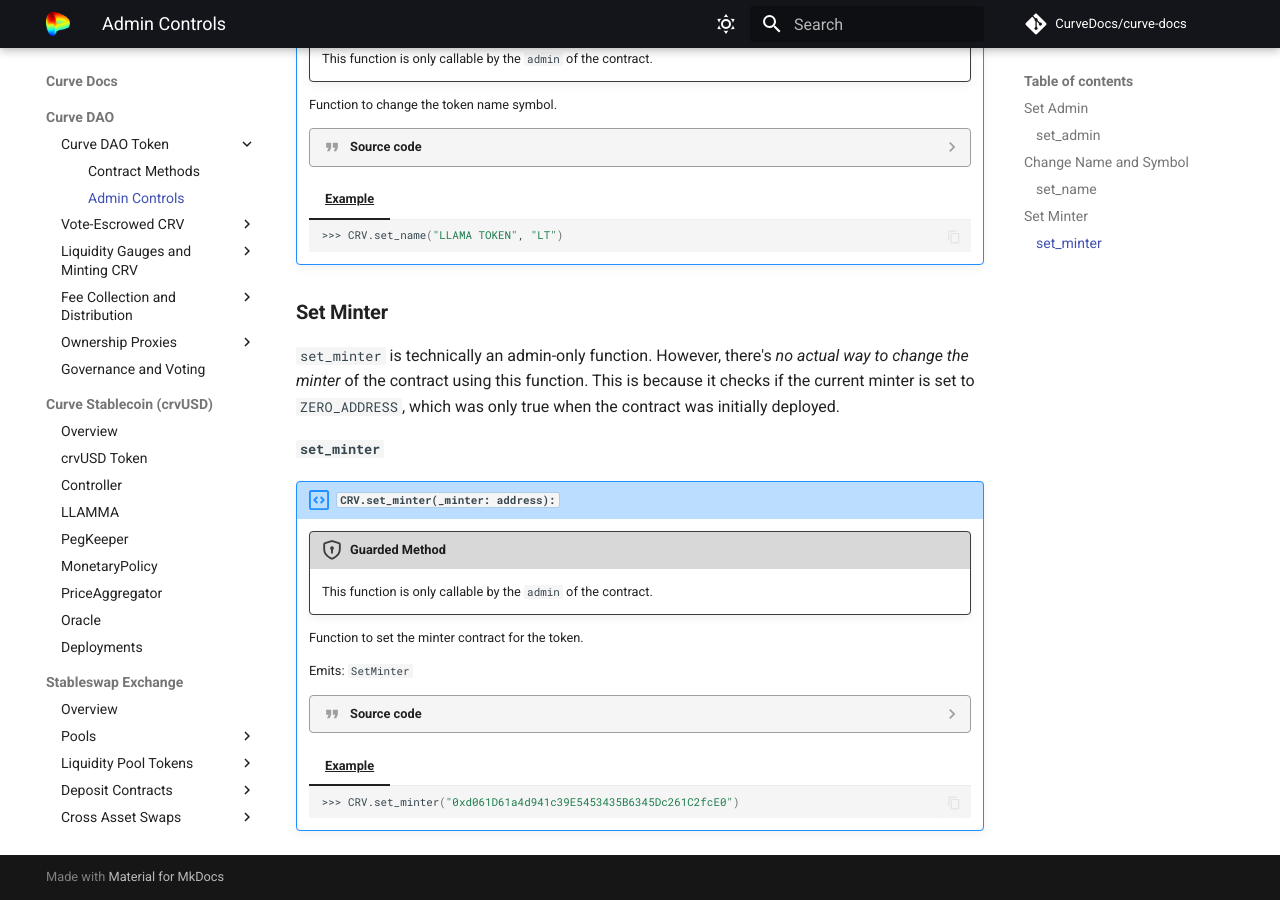
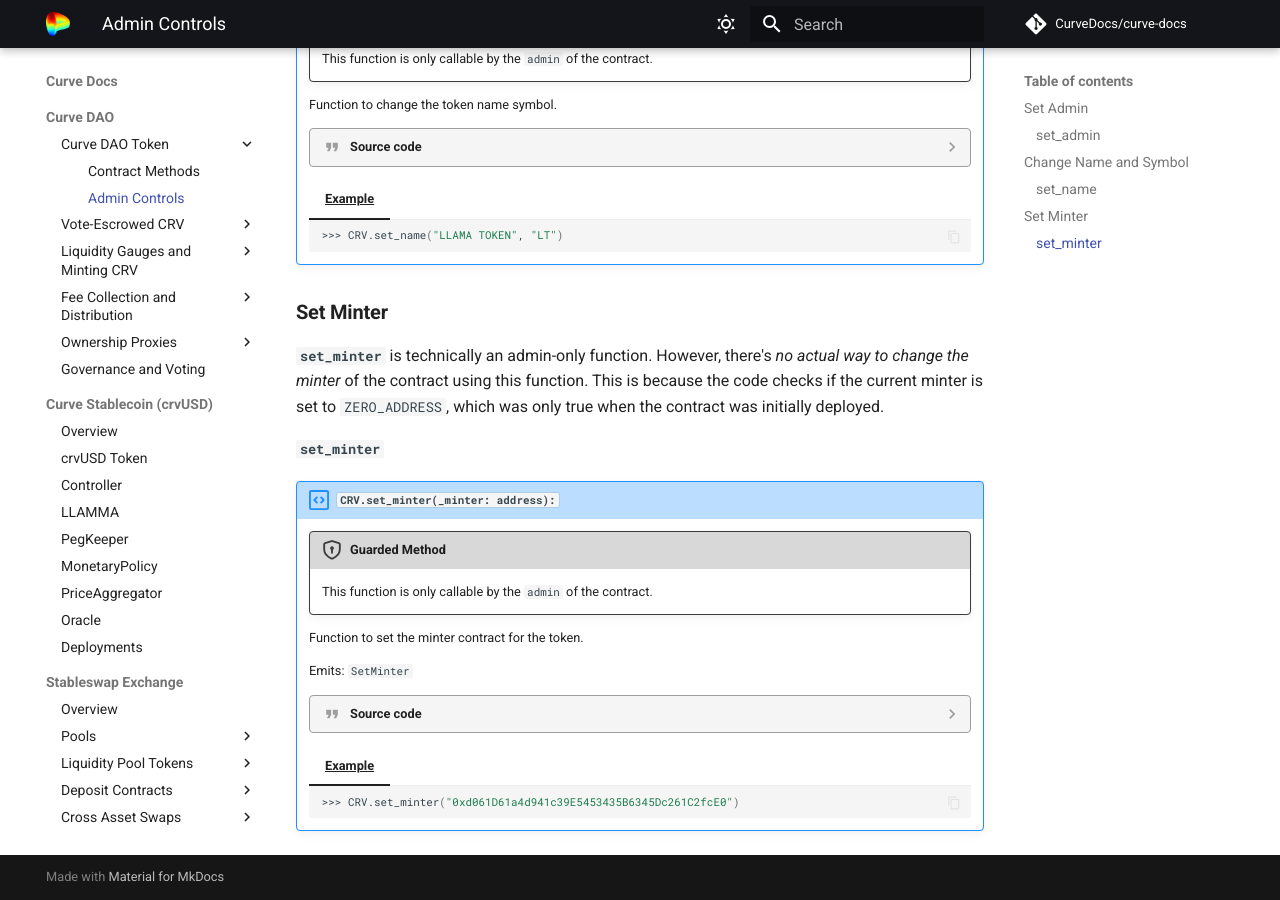
Before and after one commit to CurveDocs/curve-docs, an MkDocs documentation site: the page built from docs/curve_dao/CurveDAOToken/admin_controls.md, in a window 1280 px wide and 900 px high, scrolled down 997 px. Built offline with MkDocs 1.6.1 and Material for MkDocs 9.7.7, drawn with Linux system fonts in a browser that asks for light colours; comment, search, counter and statistics services are not loaded.

Commit message:
admin controls erc20 crv

```diff
--- a/docs/curve_dao/CurveDAOToken/admin_controls.md
+++ b/docs/curve_dao/CurveDAOToken/admin_controls.md
@@ -78,7 +78,7 @@
 
 ## **Set Minter**
 
-`set_minter` is technically an admin-only function. However, there's *no actual way to change the minter* of the contract using this function. This is because it checks if the current minter is set to `ZERO_ADDRESS`, which was only true when the contract was initially deployed.
+**`set_minter`** is technically an admin-only function. However, there's *no actual way to change the minter* of the contract using this function. This is because the code checks if the current minter is set to `ZERO_ADDRESS`, which was only true when the contract was initially deployed.
 
 ### `set_minter`
 !!! description "`CRV.set_minter(_minter: address):`"
```
